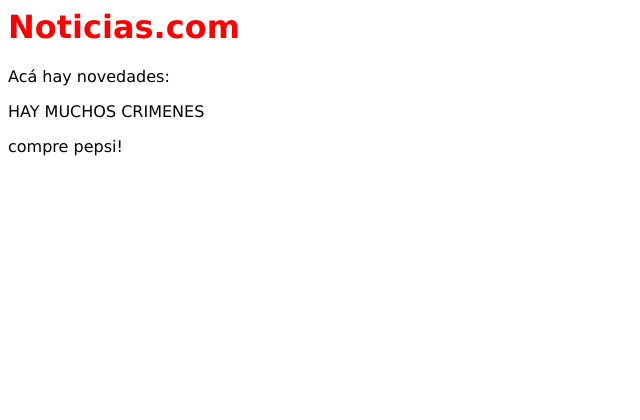
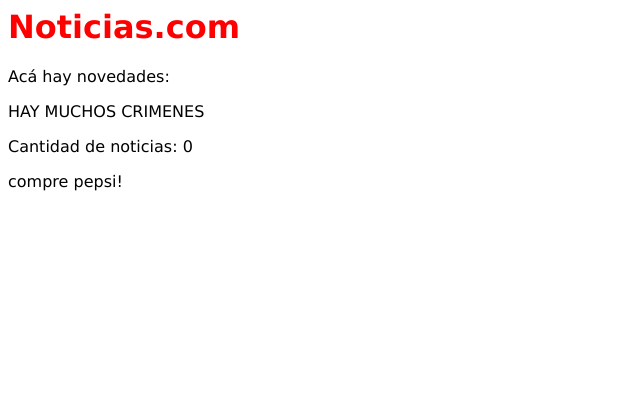
Before and after one commit to ucseiw-team/catedra, a Django app: page /novedades/ in a window 1280 px wide. Shown: the top 420 px of the page, without its empty margins (0-640 px from the left). Run offline with Django 3.2, Linux system fonts and the light colour scheme; some libraries are stand-ins or nearby versions.

Commit message:
Actualizado ejemplo django con calls ajax

```diff
--- a/ejemplo_django_2015/noticias/noticias/urls.py
+++ b/ejemplo_django_2015/noticias/noticias/urls.py
@@ -9,5 +9,10 @@
     url(r'^inicio/$', 'sitio.views.inicio'),
     url(r'^novedades/$', 'sitio.views.novedades'),
 
+    url(r'^contador_ajax/$', 'sitio.views.contador_ajax',
+        name='contador_ajax'),
+    url(r'^titulos_noticias/$', 'sitio.views.titulos_noticias',
+        name='titulos_noticias'),
+
     url(r'^admin/', include(admin.site.urls)),
 )
--- a/ejemplo_django_2015/noticias/sitio/templates/base.html
+++ b/ejemplo_django_2015/noticias/sitio/templates/base.html
@@ -1,6 +1,9 @@
 <html>
 <head>
     <link rel="stylesheet" href="{{ STATIC_URL }}inicio.css" />
+    <script src="https://ajax.googleapis.com/ajax/libs/jquery/2.1.3/jquery.min.js"></script>
+    {% block heads_extras %}
+    {% endblock %}
 </head>
 
 <body>
--- a/ejemplo_django_2015/noticias/sitio/templates/novedades.html
+++ b/ejemplo_django_2015/noticias/sitio/templates/novedades.html
@@ -1,9 +1,25 @@
 {% extends 'base.html' %}
+
+{% block heads_extras %}
+    <script src="{{ STATIC_URL }}novedades.js"></script>
+{% endblock %}
 
 {% block contenido %}
     <p>Acá hay novedades:</p>
 
     <p>{{ novedad | upper }}</p>
 
+    <p>
+        Cantidad de noticias: <span id="contador_noticias">0</span>
+    </p>
+
+    <div id="titulos_noticias">
+    </div>
+
     {% include 'publicidad.html' %}
+
+    <script>
+        var urlAjaxContador = "{% url 'contador_ajax' %}";
+        var urlAjaxTitulos = "{% url 'titulos_noticias' %}";
+    </script>
 {% endblock %}
--- /dev/null
+++ b/ejemplo_django_2015/noticias/sitio/templates/titulos_noticias.html
@@ -0,0 +1,3 @@
+{% for noticia in noticias %}
+    <p>{{ noticia.titulo }}</p>
+{% endfor %}
--- a/ejemplo_django_2015/noticias/sitio/views.py
+++ b/ejemplo_django_2015/noticias/sitio/views.py
@@ -1,4 +1,5 @@
 from django.shortcuts import render
+from django.http import JsonResponse
 
 from sitio.models import Noticia
 from datetime import datetime
@@ -18,3 +19,12 @@
 def novedades(request):
     novedad = "Hay muchos crimenes"
     return render(request, 'novedades.html', {'novedad': novedad})
+
+
+def contador_ajax(request):
+    return JsonResponse({'contador': Noticia.objects.count()})
+
+
+def titulos_noticias(request):
+    noticias = Noticia.objects.all()
+    return render(request, 'titulos_noticias.html', {'noticias': noticias})
```
Also changed, not shown: ejemplo_django_2015/noticias/sitio/static/novedades.js (added, +28 -0 lines).
